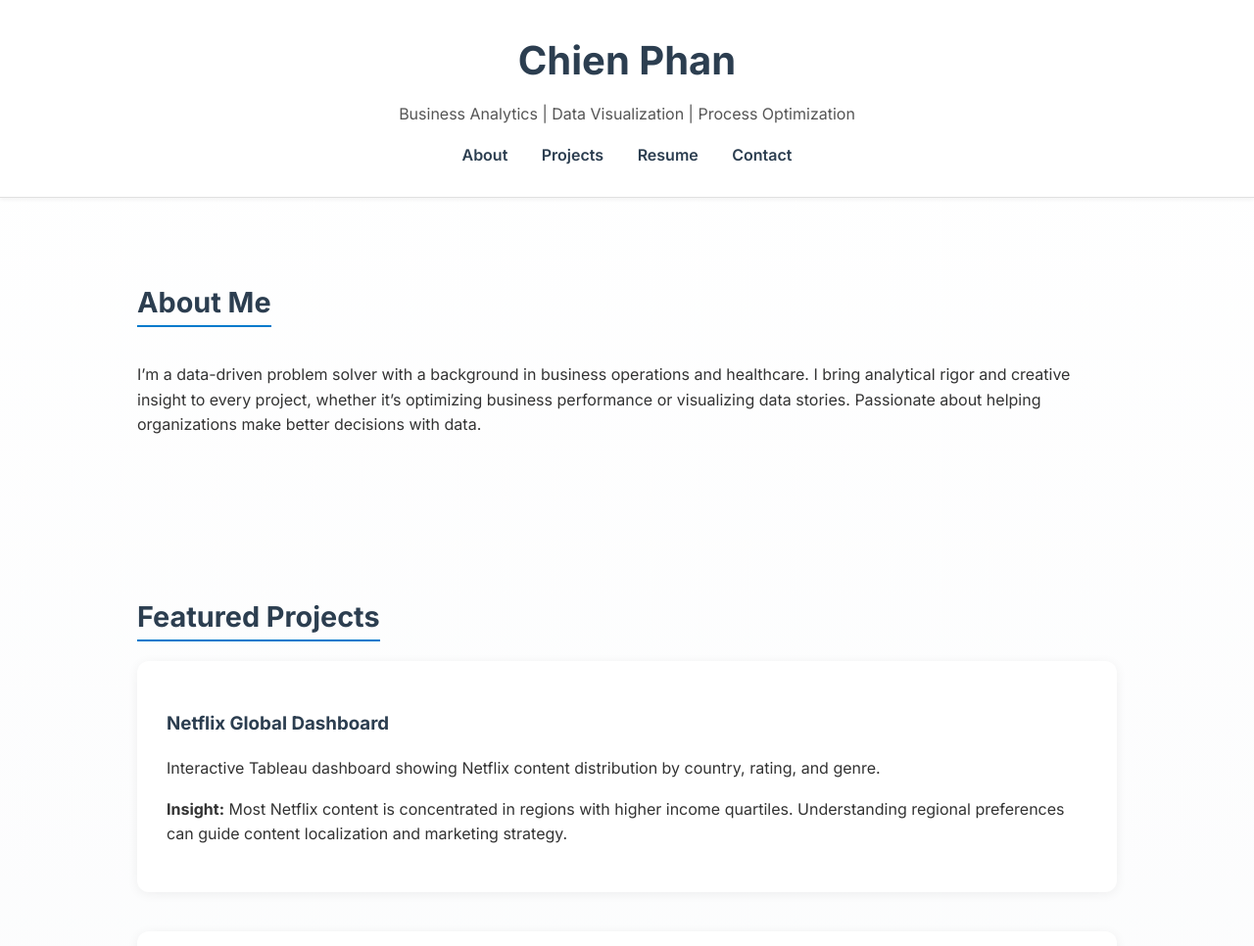
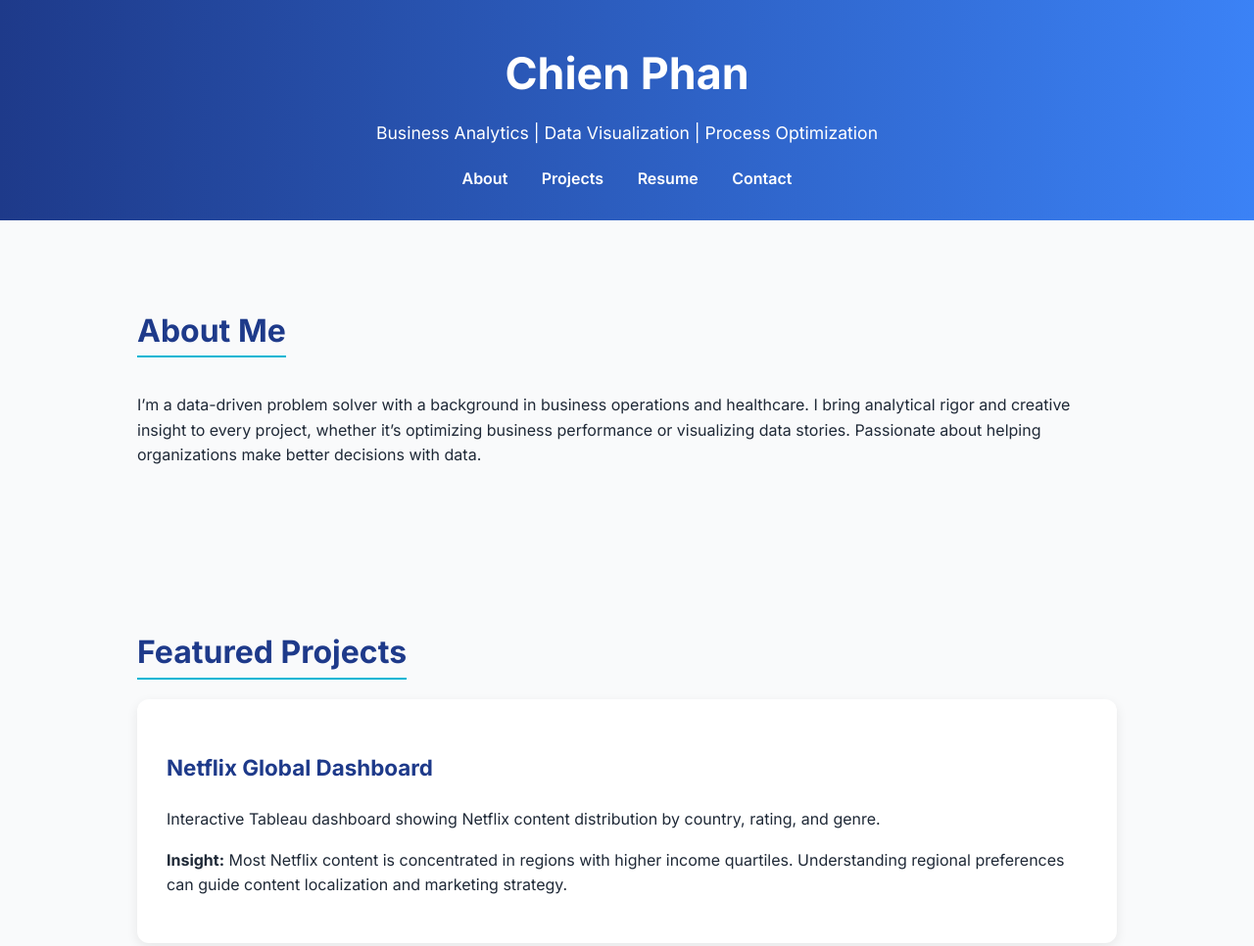
Before and after one commit to chienp054/chienp054.github.io, a plain HTML site: page index.html in a window 1280 px wide. Shown: the top 966 px of the page at 98% size. Drawn offline with Linux system fonts and the light colour scheme.

Commit message:
Update index.html

```diff
--- a/index.html
+++ b/index.html
@@ -6,38 +6,48 @@
   <title>Chien Phan | Data Portfolio</title>
   <link href="https://fonts.googleapis.com/css2?family=Inter:wght@400;600;700&display=swap" rel="stylesheet">
   <style>
+    :root {
+      --primary: #1e3a8a;
+      --secondary: #3b82f6;
+      --accent: #06b6d4;
+      --bg: #f9fafb;
+      --white: #ffffff;
+      --text: #1f2937;
+    }
     body {
       margin: 0;
       font-family: 'Inter', sans-serif;
-      background: linear-gradient(180deg, #ffffff, #f1f3f6);
-      color: #333;
+      background: var(--bg);
+      color: var(--text);
       line-height: 1.6;
     }
     header {
-      background-color: #ffffff;
-      padding: 30px 20px;
+      background: linear-gradient(to right, var(--primary), var(--secondary));
+      color: var(--white);
+      padding: 40px 20px 30px;
       text-align: center;
-      border-bottom: 1px solid #e0e0e0;
-      box-shadow: 0 2px 4px rgba(0, 0, 0, 0.05);
     }
     header h1 {
-      font-size: 2.5rem;
-      color: #2c3e50;
+      font-size: 2.8rem;
       margin: 0;
     }
     header p {
+      margin: 10px 0 20px;
+      font-size: 1.1rem;
+    }
+    nav {
       margin-top: 10px;
-      color: #555;
     }
     nav a {
-      color: #2c3e50;
+      color: var(--white);
       margin: 0 15px;
       text-decoration: none;
       font-weight: 600;
+      font-size: 1rem;
       transition: color 0.3s;
     }
     nav a:hover {
-      color: #007acc;
+      color: var(--accent);
     }
     section {
       padding: 60px 20px;
@@ -45,25 +55,26 @@
       margin: auto;
     }
     h2 {
-      font-size: 1.8rem;
-      color: #2c3e50;
-      border-bottom: 2px solid #007acc;
+      font-size: 2rem;
+      color: var(--primary);
+      margin-bottom: 20px;
+      border-bottom: 2px solid var(--accent);
       display: inline-block;
-      margin-bottom: 20px;
     }
     h3 {
-      color: #2c3e50;
+      color: var(--primary);
+      font-size: 1.4rem;
     }
     .project {
-      background-color: #ffffff;
+      background-color: var(--white);
       padding: 30px;
       margin-bottom: 40px;
       border-radius: 12px;
-      box-shadow: 0 2px 12px rgba(0, 0, 0, 0.06);
+      box-shadow: 0 4px 12px rgba(0, 0, 0, 0.08);
       transition: transform 0.2s ease;
     }
     .project:hover {
-      transform: translateY(-5px);
+      transform: translateY(-6px);
     }
     .project img {
       max-width: 100%;
@@ -74,15 +85,15 @@
       display: inline-block;
       padding: 12px 24px;
       margin-top: 20px;
-      background-color: #007acc;
-      color: white;
+      background-color: var(--primary);
+      color: var(--white);
       text-decoration: none;
-      border-radius: 5px;
+      border-radius: 6px;
       font-weight: 600;
       transition: background-color 0.3s;
     }
     .btn:hover {
-      background-color: #005f99;
+      background-color: var(--secondary);
     }
     iframe {
       width: 100%;
@@ -92,7 +103,7 @@
       border-radius: 8px;
     }
     a {
-      color: #007acc;
+      color: var(--secondary);
     }
   </style>
 </head>
```
